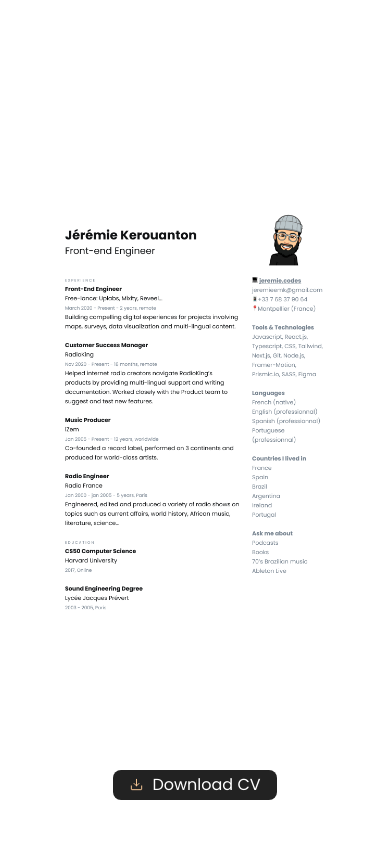
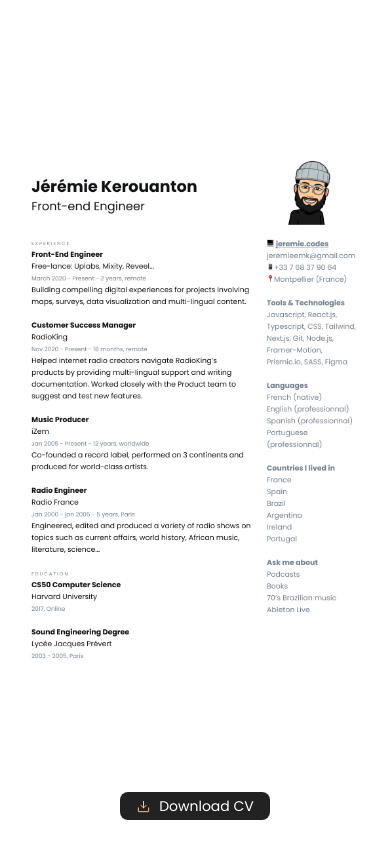
Before and after one commit to jeremieemk/portfolio-2022, a Next.js app: page /resume in a window 390 px wide. Built offline with nearby package versions, Linux system fonts and the light colour scheme.

Commit message:
improved resume mobile layout

```diff
--- a/pages/resume.tsx
+++ b/pages/resume.tsx
@@ -12,7 +12,7 @@ const Resume: NextPage = () => {
 				<meta name="JeremieCodes" content="JeremieCodes CV" />
 			</Head>
 			<motion.div
-				className="w-screen h-screen  bg-white p-10 "
+				className="w-screen h-screen  bg-white md:p-10 "
 				animate={{ opacity: 1 }}
 				transition={{ duration: 0.3 }}
 				initial={{ opacity: 0 }}
@@ -24,14 +24,14 @@ const Resume: NextPage = () => {
 						layout="fill"
 						objectFit="contain"
 					/>
-					<div className=" w-full flex justify-center absolute -bottom-5 right-0 ">
+					<div className=" w-full flex justify-center absolute bottom-0 md:-bottom-5 right-0 ">
 						<a href="https://drive.google.com/uc?export=download&id=1zaH1CDdikJpW1IEpNkDzyqJuXJwBTzud" target="_blank"rel="noreferrer" >
 						<motion.button
 							whileHover={{
 								y: 1,
 								transition: { duration: 0.2, ease: "easeInOut" },
 							}}
-							className=" text-l  text-white px-4 py-1 rounded-lg bg-darkGrey2 mb-6 w-fit flex gap-2 whitespace-nowrap items-center"
+							className=" text-sm md:text-l  text-white px-4 py-1 rounded-lg bg-darkGrey2 mb-6 w-fit flex gap-2 whitespace-nowrap items-center"
 						>
 							<DownloadSimple size={15} color="#FFCD9A" />
 							Download CV
```
